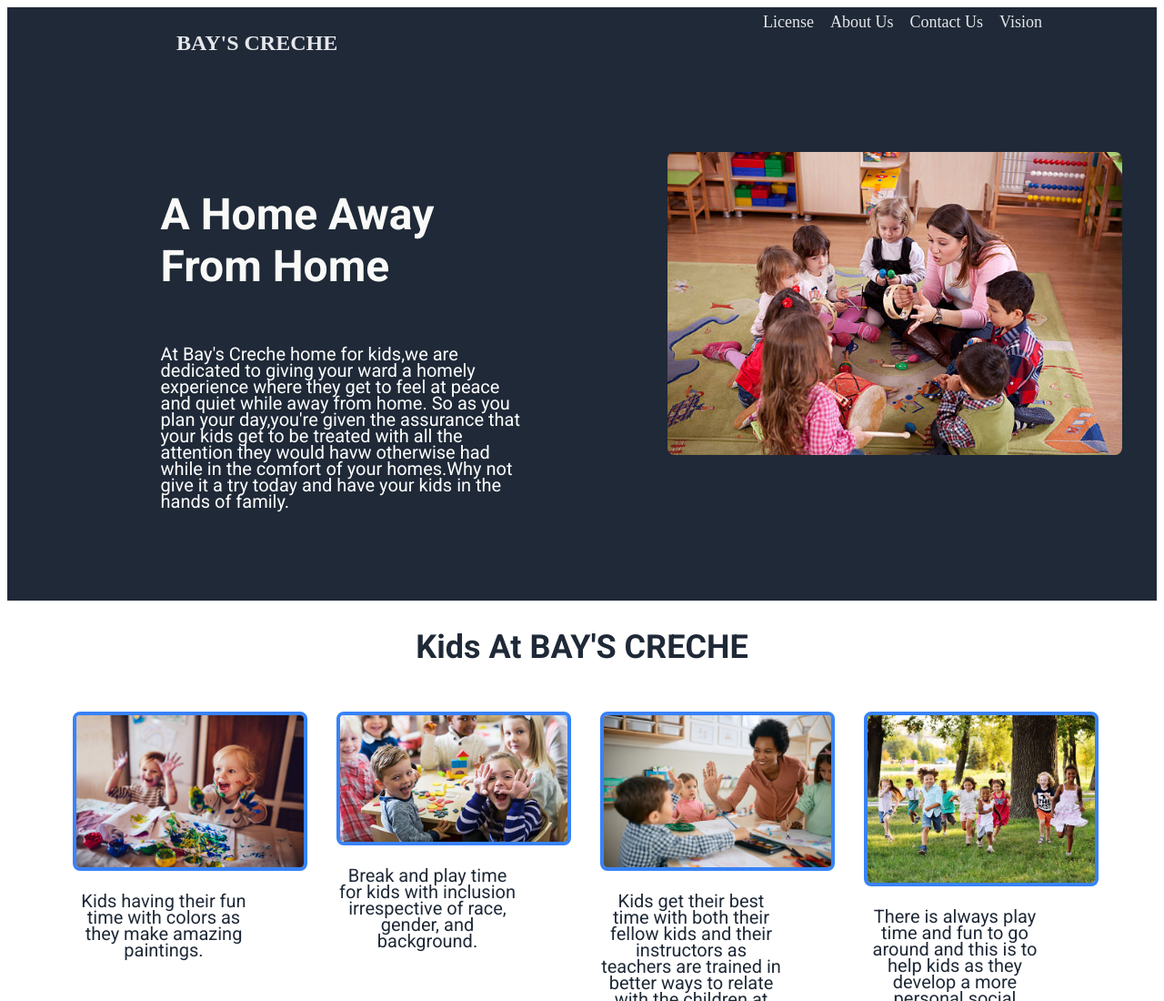
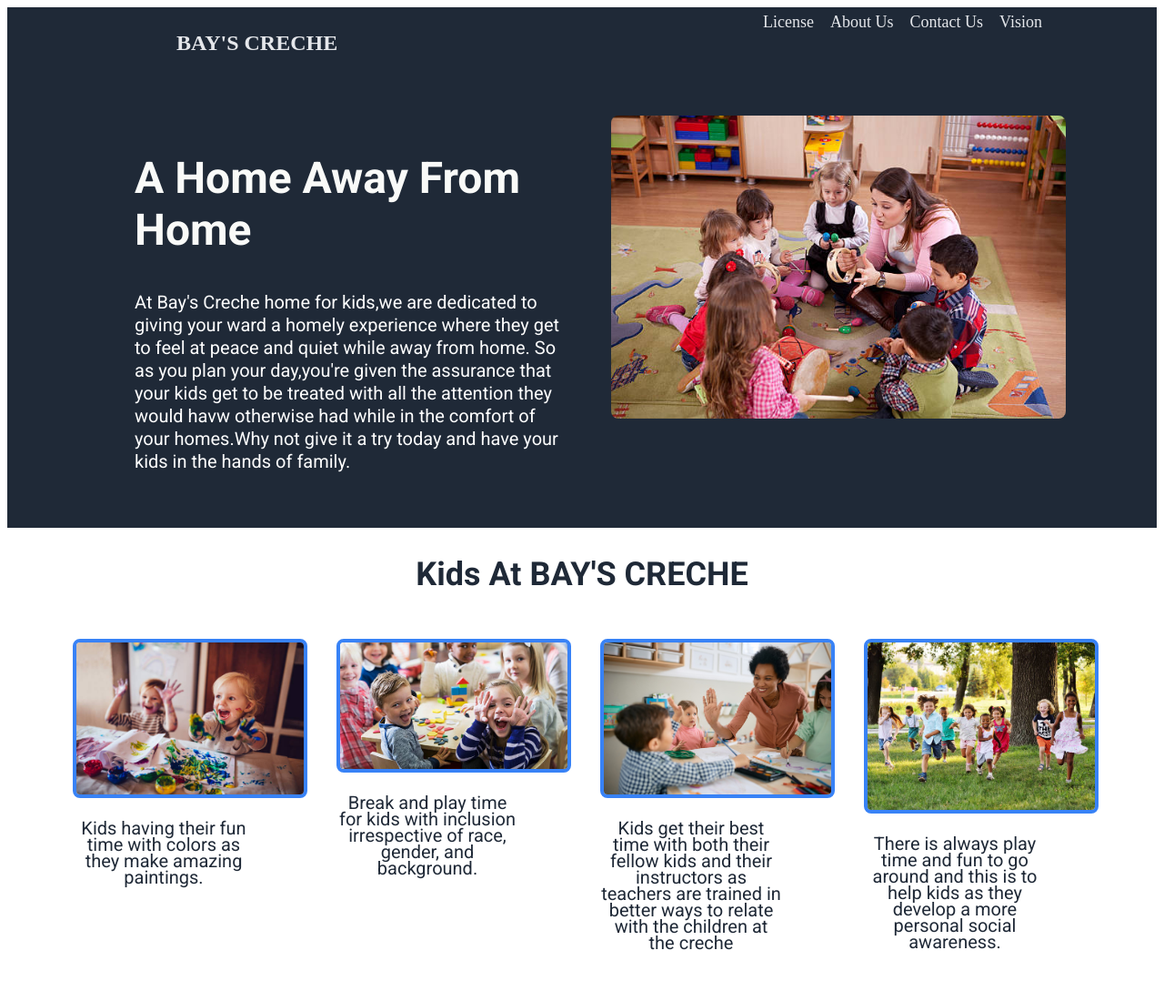
Before and after one commit to IvelDabs/landing_page, a plain HTML site: page index.html in a window 1280 px wide. Shown: the top 1100 px of the page at 91% size. Drawn offline with Linux system fonts and the light colour scheme.

Commit message:
index.html and landing.css

```diff
--- a/index.html
+++ b/index.html
@@ -29,10 +29,10 @@
 
     <div class="logo">
 
-      <div class="home">
-        <h2>A Home Away From Home</h2>
-    <p>At Bay's Creche home for kids,we are dedicated to giving your ward a homely experience where they get to feel at peace and quiet while away from home. So as you plan your day,you're given the assurance that your kids get to be treated with all the attention they would havw otherwise had while in the comfort of your homes.Why not give it a try today and have your kids in the hands of family.</p>
-      </div>
+     <div class="home">
+      <h2>A Home Away From Home</h2>
+      <p class="first">At Bay's Creche home for kids,we are dedicated to giving your ward a homely experience where they get to feel at peace and quiet while away from home. So as you plan your day,you're given the assurance that your kids get to be treated with all the attention they would havw otherwise had while in the comfort of your homes.Why not give it a try today and have your kids in the hands of family.</p>
+     </div>
 
       <div class="images">
         <img class="child" src="./images/child .jpg" alt="a picture of kids at a creche with a beautiful female instructor holding play kit">
--- a/landing.css
+++ b/landing.css
@@ -44,41 +44,49 @@ h1{
   vertical-align: top;
 }
 
+.images {
+  width: 400px;
+  margin-left: 20px;
+  margin-right: 80px;
+ }
+
+
+ .child {
+   width: 500px;
+   border: none;
+ }
+
 .logo{
   color: white;
   display: flex;
-  padding: 80px;
+  padding: 40px 120px;
   justify-content: space-around;
   vertical-align: top;
+
 }
 
 .home {
-  display: flex;
-  flex-direction: column;
-  width: 400px;
+  width: 500px;
   margin-right: 20px;
-  margin-left: 30px;
+  margin-left: 20px;
 }
 
-.images {
- width: 400px;
- margin-left: 20px;
-}
-
-
-.child {
-  width: 500px;
-  border: none;
-}
-
-/*second section styling below*/
 
 h2{
   font-size: 48px;
   color: #f9faf8;
   font-family: roboto;
   font-weight: extra-bold;
+  display: block;
 }
+
+.first {
+  line-height: 25px;
+}
+
+
+
+/*second section styling below*/
 
 .middle {
   background-color: white;
```
